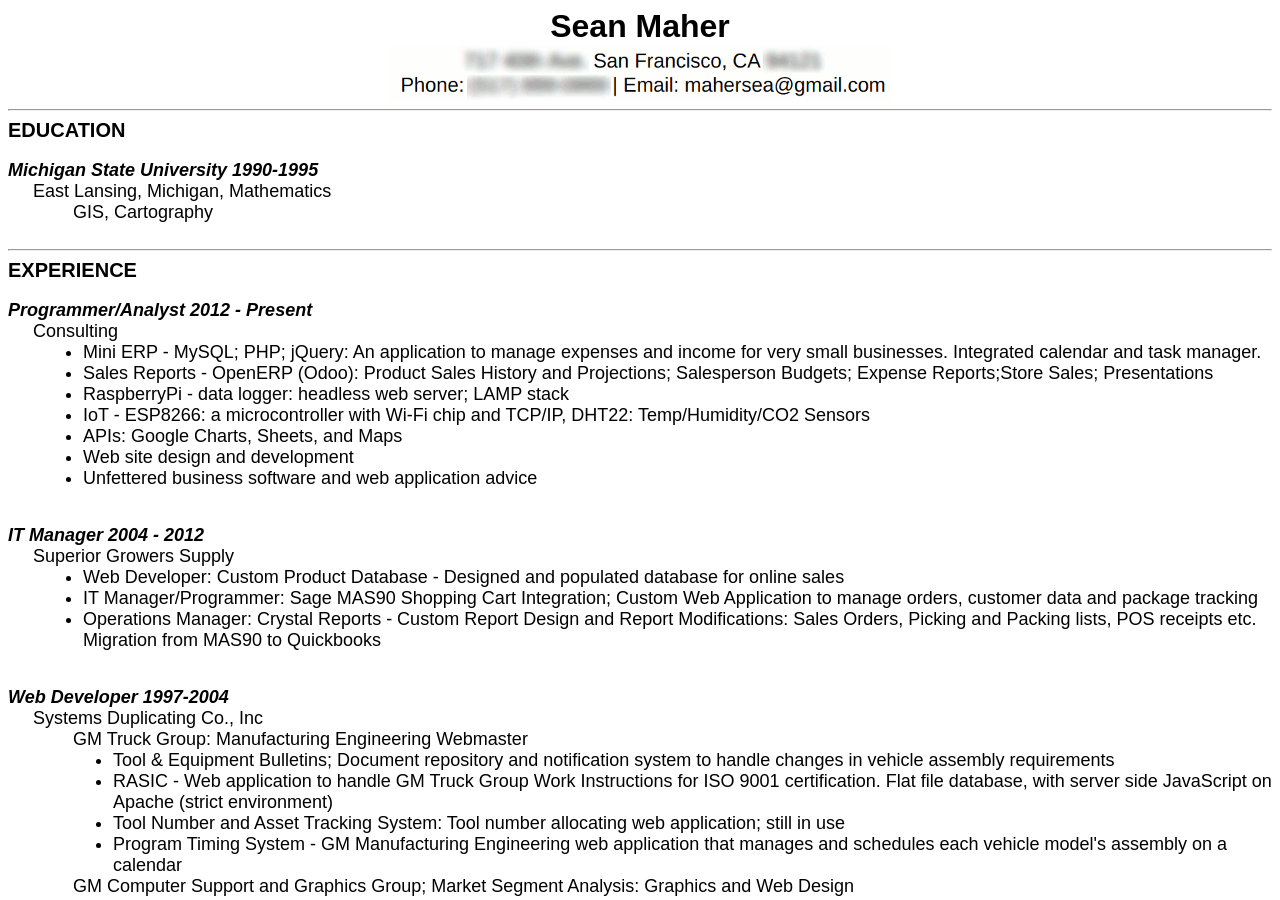
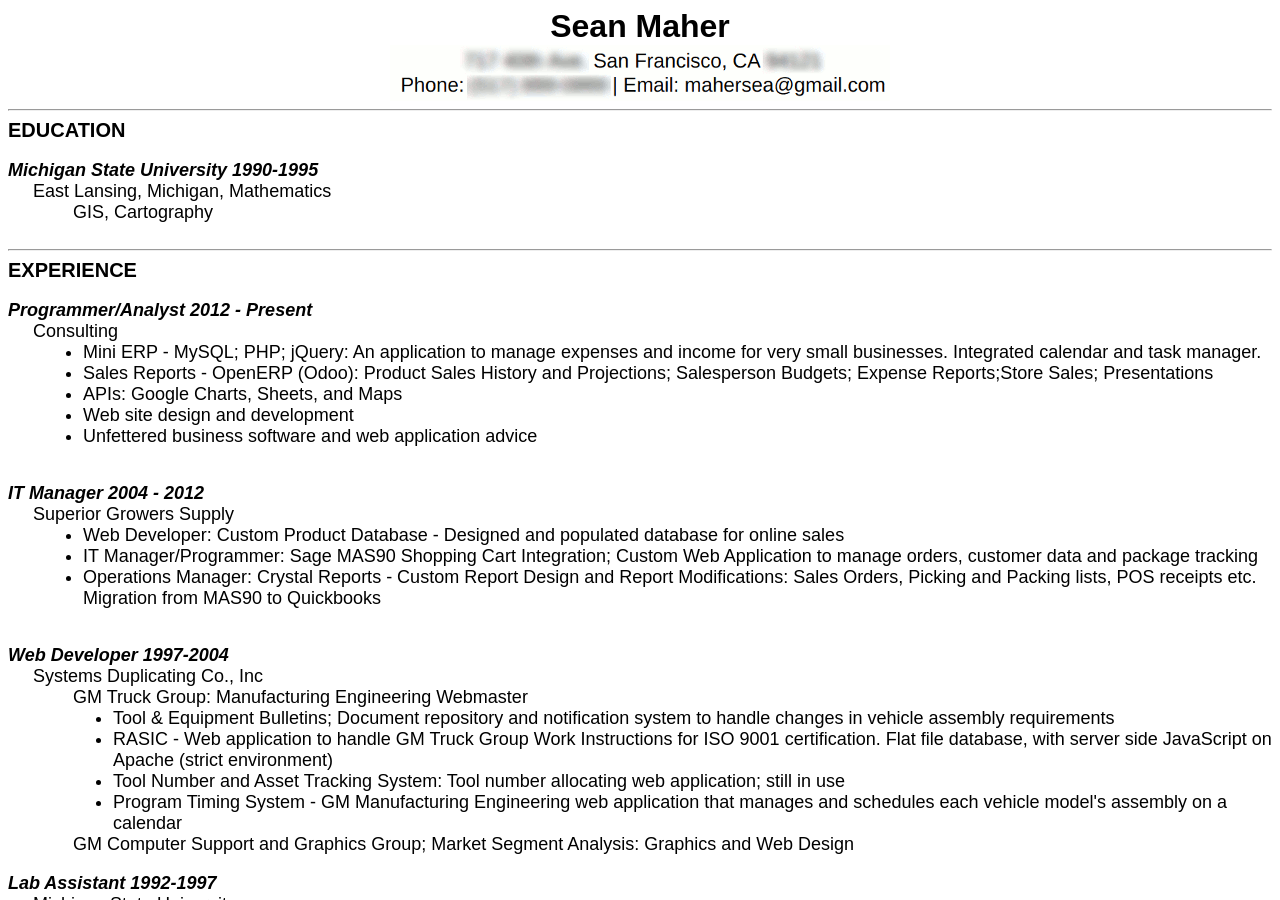
Before and after one commit to sean-maher/mahersea.github.io, a Jekyll site: the page resume/index.html, which Jekyll copies as it is, in a window 1280 px wide and 900 px high. Built offline with Jekyll 4.4.1, drawn with Linux system fonts in a browser that asks for light colours; some of the changed lines change nothing that is shown.

Commit message:
commented out experience

```diff
--- a/resume/index.html
+++ b/resume/index.html
@@ -70,8 +70,9 @@
     <ul>
       <li>Mini ERP - MySQL; PHP; jQuery: An application to manage expenses and income for very small businesses. Integrated calendar and task manager.</li>
       <li>Sales Reports - OpenERP (Odoo): Product Sales History and Projections; Salesperson Budgets; Expense Reports;Store Sales; Presentations</li>
-      <li>RaspberryPi - data logger: headless web server; LAMP stack</li>
+      <!-- /.blurb <li>RaspberryPi - data logger: headless web server; LAMP stack</li>
       <li>IoT - ESP8266: a microcontroller with Wi-Fi chip and TCP/IP, DHT22: Temp/Humidity/CO2 Sensors</li>
+      -->
       <li>APIs: Google Charts, Sheets, and Maps</li>
       <li>Web site design and development</li>
       <li>Unfettered business software and web application advice</li>
```
